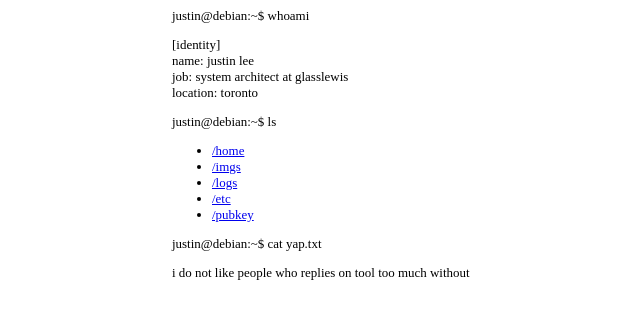
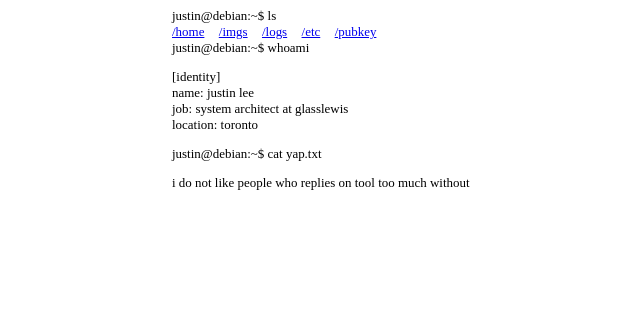
Before and after one commit to jhjhjljl/website, a Python web app: template app/templates/index.html in a window 1280 px wide. Shown: the top 319 px of the page, without its empty margins (108-748 px from the left). Run offline with Jinja, Linux system fonts and the light colour scheme; the template is opened without the code that fills it, so the values that code supplies are empty; some web fonts are replaced.

```diff
--- a/app/templates/index.html
+++ b/app/templates/index.html
@@ -1,14 +1,8 @@
 {% extends "layouts/base.html" %}
 {% block main %}
-<code>justin@debian:~$ whoami</code>
-<pre><code>[identity]
-name: justin lee
-job: system architect at glasslewis
-location: toronto</code></pre>
-
 <code>justin@debian:~$ ls</code>
 <nav>
-	<ul>
+	<ul style="list-style-type: none; display: flex; gap: 1rem; margin: 0; padding: 0;">
 		<li>
 			<a href="/">/home</a>
 		</li>
@@ -26,6 +20,12 @@ location: toronto</code></pre>
 		</li>
 	</ul>
 </nav>
+<code>justin@debian:~$ whoami</code>
+<pre><code>[identity]
+name: justin lee
+job: system architect at glasslewis
+location: toronto</code></pre>
+
 <code>justin@debian:~$ cat yap.txt</code>
 <p>i do not like people who replies on tool too much without</p>
 {% endblock %}
```
Also changed, not shown: app/static/fonts/CourierPrime-Bold.ttf (deleted), app/static/fonts/CourierPrime-BoldItalic.ttf (deleted), app/static/fonts/CourierPrime-Italic.ttf (deleted), app/static/fonts/CourierPrime-Regular.ttf (deleted).
